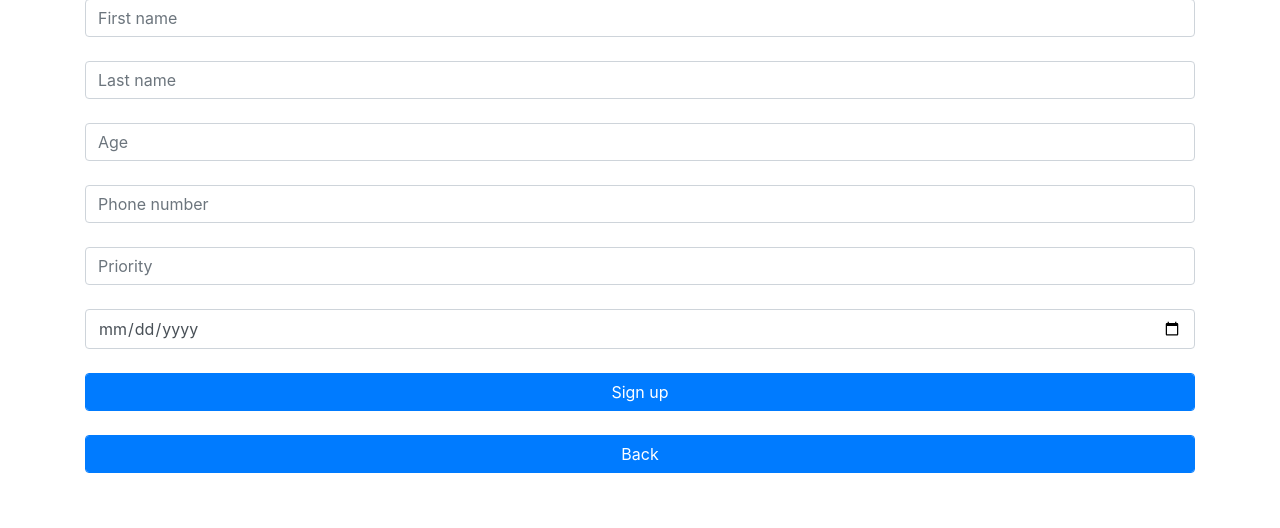
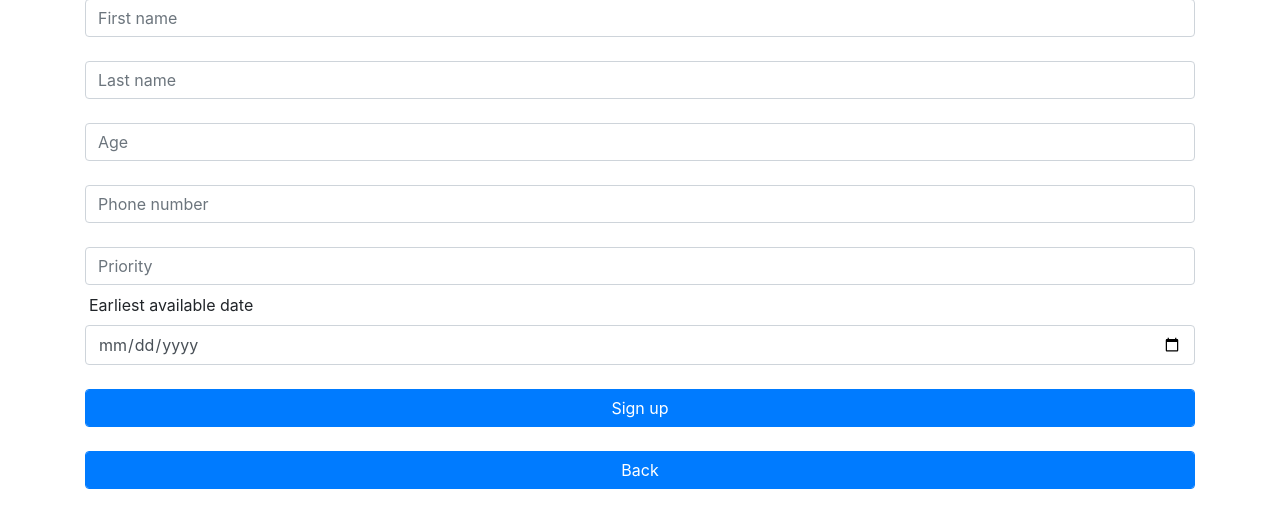
Before and after one commit to Sothis-baka/CSE-3241-Project, a PHP site: page /patientRegister.php in a window 1280 px wide. Shown: the part 138-666 px from the top of the page. Run offline with PHP 8.4, Linux system fonts and the light colour scheme.

Commit message:
updated layout

```diff
--- a/patientRegister.php
+++ b/patientRegister.php
@@ -30,7 +30,7 @@
             <input type="text" name="phone" placeholder="Phone number" maxlength="10"  class="form-control" required/>
             <br>
             <input type="number" name="priority" placeholder="Priority" min=1 max=3 class="form-control" required/>
-            <br>
+            <label class="ml-1 mt-2">Earliest available date</label>
             <input type="date" name="date" class="form-control" required>
             <br>
             <input type="submit" id="registerBtn" value="Sign up" class="btn btn-primary form-control"/>
```
